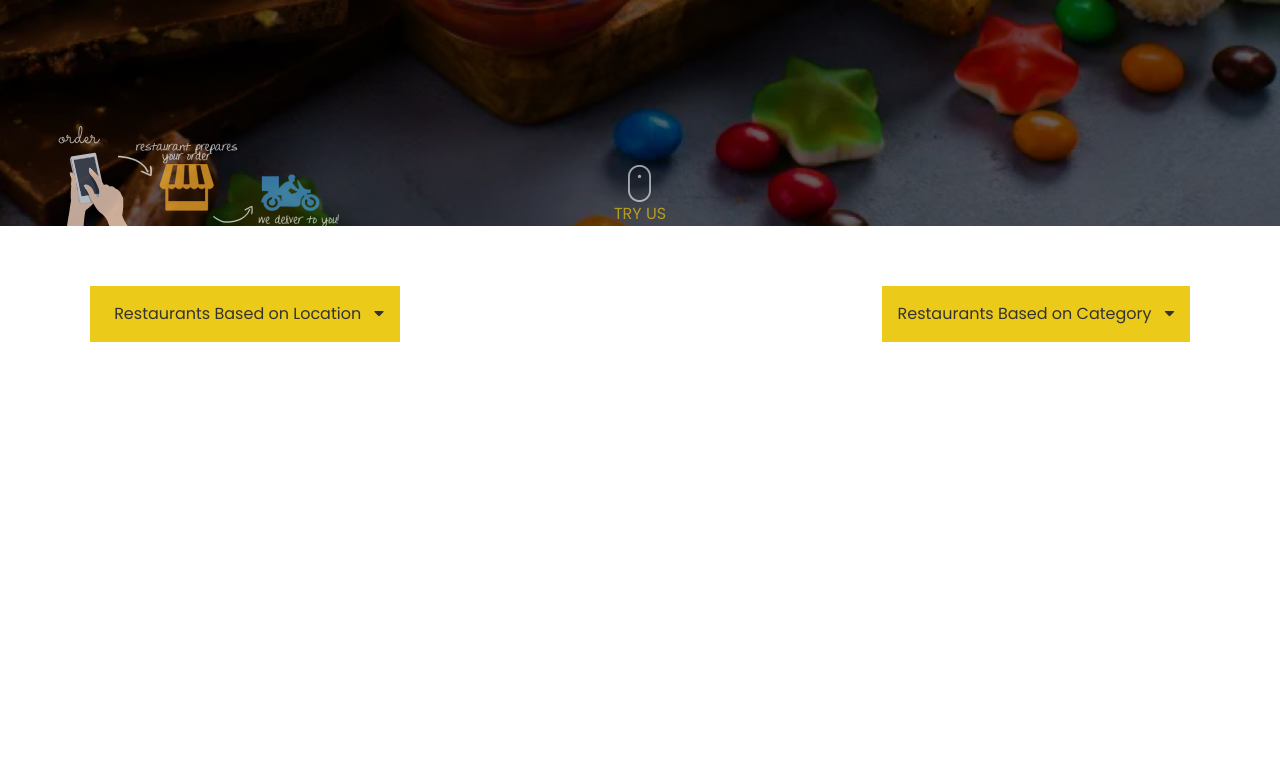
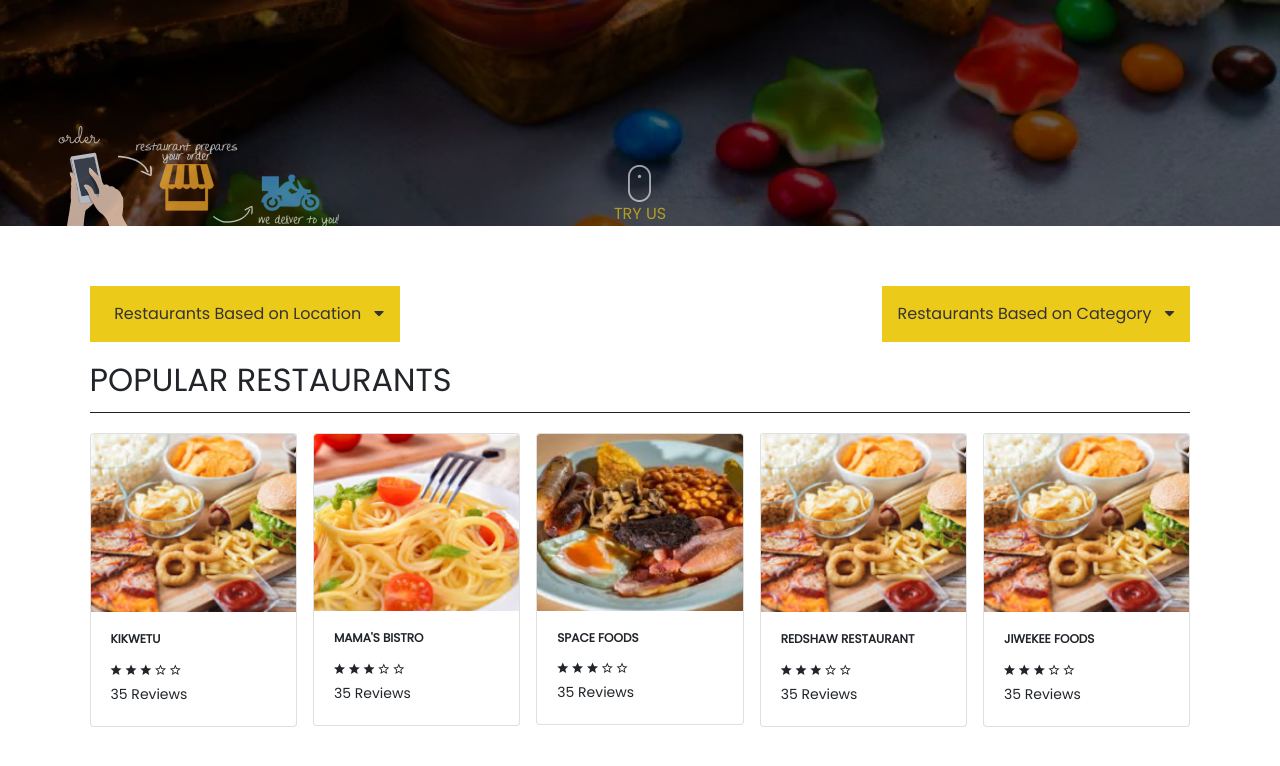
Before and after one commit to DMGithinji/FoodiezWebsite, a plain HTML site: page index.html in a window 1280 px wide. Shown: the part 574-1340 px from the top of the page. Before the commit the page ends 976 px from the top, so only its background shows below. Drawn offline with nearby package versions, Linux system fonts and the light colour scheme.

Commit message:
Add cards for popular restaurants and styling

```diff
--- a/css/main.css
+++ b/css/main.css
@@ -167,7 +167,6 @@ body {
 #myInput:focus {
     outline: 3px solid #ddd;
 }
-
 .dropdown {
     position: relative;
     display: inline-block;
@@ -243,3 +242,69 @@ body {
     width: 86%;
     margin: 0 auto;
 }
+/*------Popular Restaurants Sections--------*/
+.moreHeader {
+    width: 86%;
+    padding-top: 20px;
+    margin: 0 auto;
+}
+.popular h2 {
+    margin-top: 20px;
+    font-weight: 400;
+    font-size: 1.52em;
+    text-align: left;
+}
+h2::after {
+    content: '';
+    background: #222;
+    display: block;
+    height: 1px;
+    width: 100%;
+    margin: 15px auto 20px;
+}
+.popular h4 {
+    font-weight: 600;
+    font-size: 12px;
+}
+.grid-container {
+    display: grid;
+    grid-template-columns: repeat(auto-fit, minmax(180px, 1fr));
+    grid-gap: 1rem;
+    width: 86%;
+    margin: 0 auto;
+}
+/*------Card Section-----*/
+.card {
+    overflow: hidden;
+}
+.card:focus,
+.card:hover {
+    box-shadow: 0 5px 11px 0 rgba(0, 0, 0, 0.18), 0 4px 15px 0 rgba(0, 0, 0, 0.15);
+}
+.card img {
+    max-width: 100%;
+    -moz-transition: all 0.6s;
+    -webkit-transition: all 0.6s;
+    transition: all 0.6s;
+}
+.card:focus,
+.card:hover img {
+    box-shadow: 0 5px 11px 0 rgba(0, 0, 0, 0.18), 0 4px 15px 0 rgba(0, 0, 0, 0.15);
+    -moz-transform: scale(1.1);
+    -webkit-transform: scale(1.1);
+    transform: scale(1.1);
+}
+.card-meta {
+    font-size: 14px;
+}
+@media screen and (max-width: 801px) {
+    .dropdown2 {
+        float: none;
+    }
+    .dropdown-content a {
+        padding: none;
+    }
+    .dropdown-content2 a {
+        padding: none;
+    }
+}
--- a/index.html
+++ b/index.html
@@ -46,8 +46,8 @@
         </div>
     </section>
     <!-- HomePage -->
- <!-- More -->
- <section id="more">
+<!-- More -->
+<section id="more">
         <div class="grid-container2">
             <div class="searchButton1">
                 <div class="dropdown">
@@ -78,7 +78,92 @@
             </div>
         </div>
         </div>
+        <div class="moreHeader">
+                <h2>POPULAR RESTAURANTS</h2>
+            </div>
+            <div class="grid-container popular">
 
+                <div class="item1">
+                    <div class="card">
+                        <img class="card-img-top" src="./images/foodies1.png" alt="Card image" style="width:100%">
+                        <div class="card-body">
+                            <h4 class="card-title">KIKWETU</h4>
+                            <span class="card-meta">
+                                <i class="ion-android-star"></i>
+                                <i class="ion-android-star"></i>
+                                <i class="ion-android-star"></i>
+                                <i class="ion-android-star-outline"></i>
+                                <i class="ion-android-star-outline"></i>
+                            </span><br>
+                            <span class="card-meta">35 Reviews</span>
+                        </div>
+                    </div>
+                </div>
+                <div class="item2">
+                    <div class="card">
+                        <img class="card-img-top" src="./images/foodies2.png" alt="Card image" style="width:100%">
+                        <div class="card-body">
+                            <h4 class="card-title">MAMA'S BISTRO</h4>
+                            <span class="card-meta">
+                                <i class="ion-android-star"></i>
+                                <i class="ion-android-star"></i>
+                                <i class="ion-android-star"></i>
+                                <i class="ion-android-star-outline"></i>
+                                <i class="ion-android-star-outline"></i>
+                            </span><br>
+                            <span class="card-meta">35 Reviews</span>
+                        </div>
+                    </div>
+                </div>
+                <div class="item3">
+                    <div class="card">
+                        <img class="card-img-top" src="./images/foodies3.png" alt="Card image" style="width:100%">
+                        <div class="card-body">
+                            <h4 class="card-title">SPACE FOODS</h4>
+                            <span class="card-meta">
+                                <i class="ion-android-star"></i>
+                                <i class="ion-android-star"></i>
+                                <i class="ion-android-star"></i>
+                                <i class="ion-android-star-outline"></i>
+                                <i class="ion-android-star-outline"></i>
+                            </span><br>
+                            <span class="card-meta">35 Reviews</span>
+                        </div>
+                    </div>
+                </div>
+                <div class="item4">
+                    <div class="card">
+                        <img class="card-img-top" src="./images/foodies1.png" alt="Card image" style="width:100%">
+                        <div class="card-body">
+                            <h4 class="card-title">REDSHAW RESTAURANT</h4>
+                            <span class="card-meta">
+                                <i class="ion-android-star"></i>
+                                <i class="ion-android-star"></i>
+                                <i class="ion-android-star"></i>
+                                <i class="ion-android-star-outline"></i>
+                                <i class="ion-android-star-outline"></i>
+                            </span><br>
+                            <span class="card-meta">35 Reviews</span>
+                        </div>
+                    </div>
+                </div>
+                <div class="item5">
+                    <div class="card">
+                        <img class="card-img-top" src="./images/foodies1.png" alt="Card image" style="width:100%">
+                        <div class="card-body">
+                            <h4 class="card-title">JIWEKEE FOODS</h4>
+                            <span class="card-meta">
+                                <i class="ion-android-star"></i>
+                                <i class="ion-android-star"></i>
+                                <i class="ion-android-star"></i>
+                                <i class="ion-android-star-outline"></i>
+                                <i class="ion-android-star-outline"></i>
+                            </span><br>
+                            <span class="card-meta">35 Reviews</span>
+                        </div>
+                    </div>
+                </div>
+            </div>
     </section>
     <!-- /More -->
 
```
